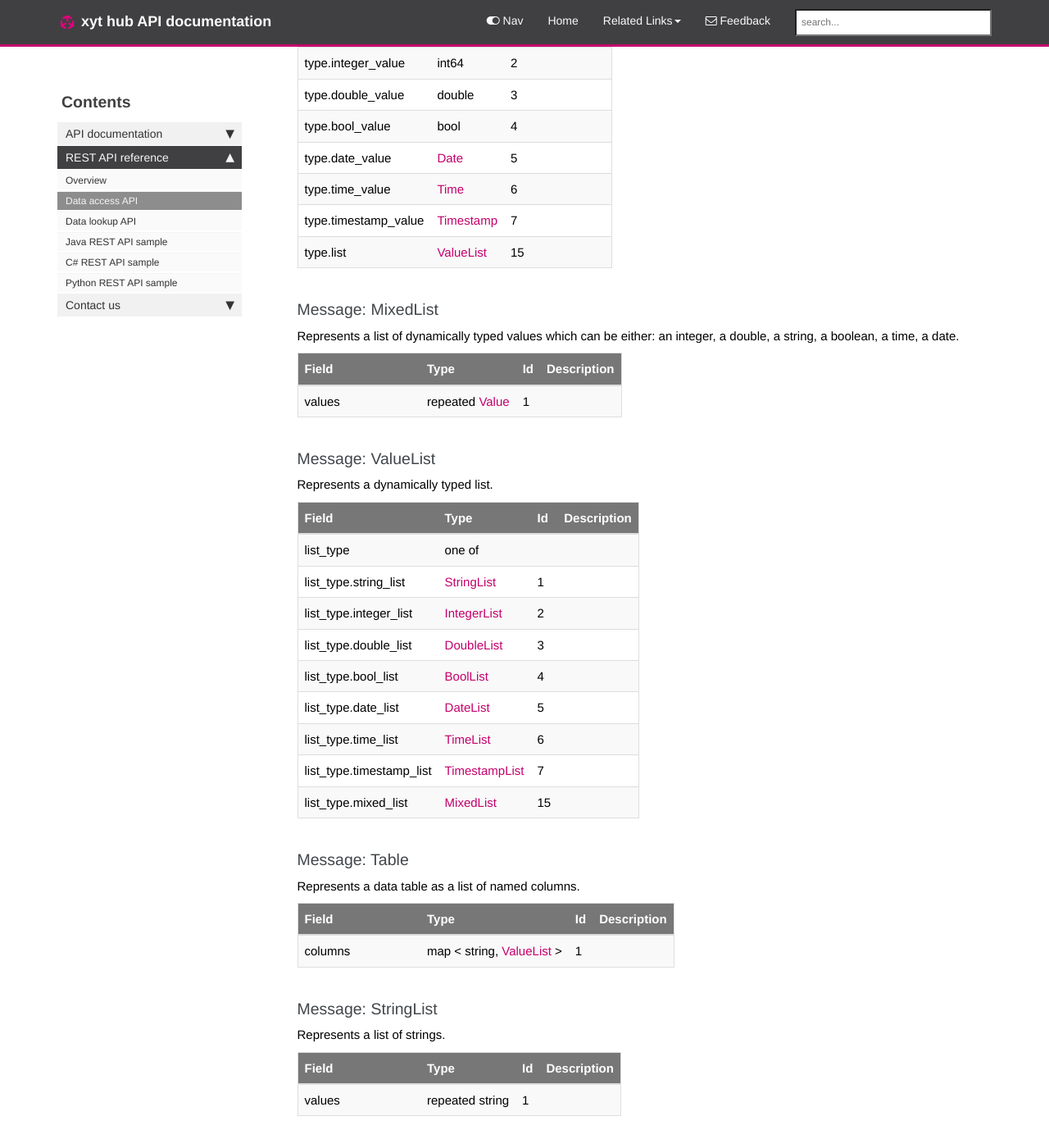
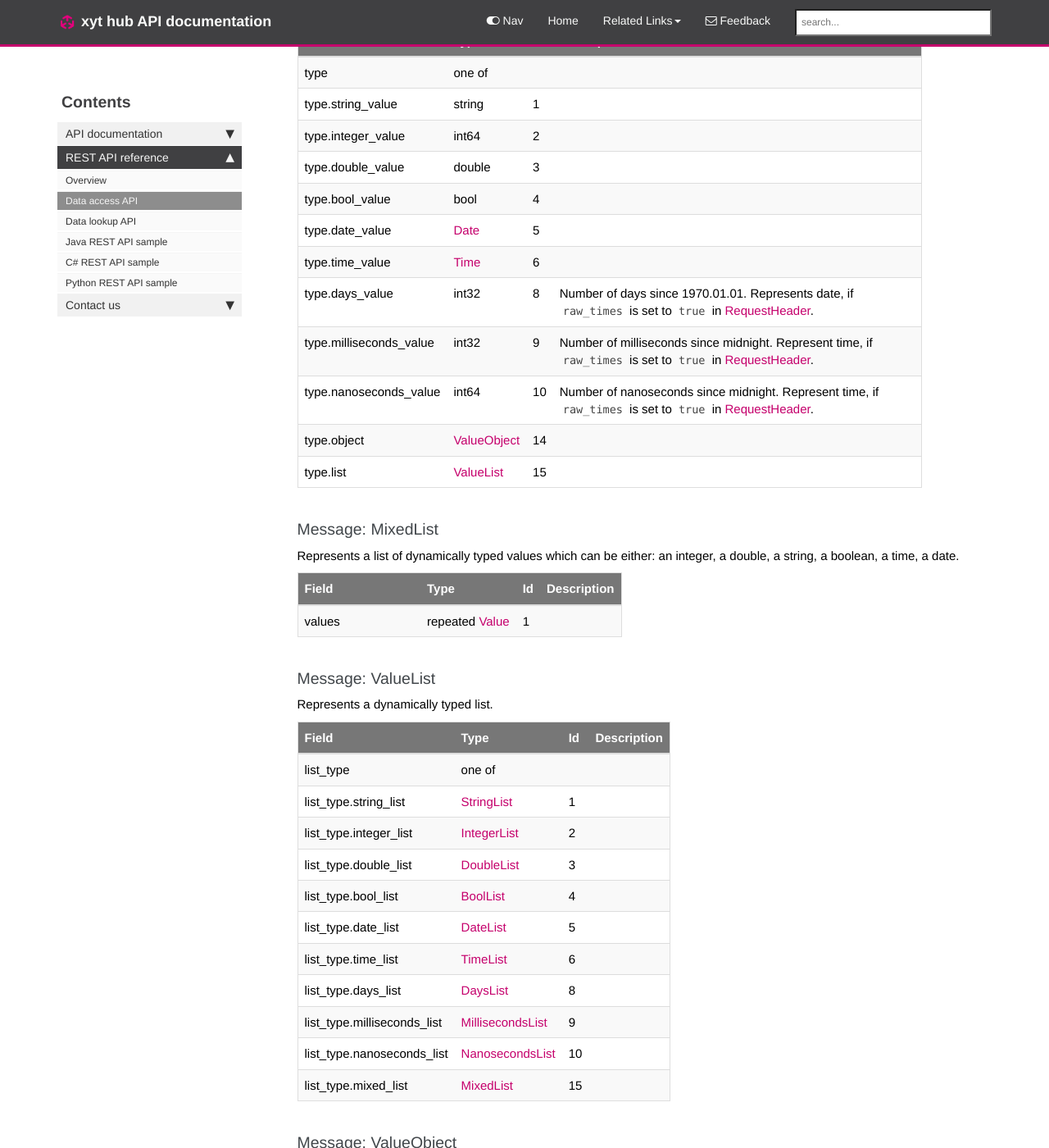
Before and after one commit to cr315/xythub.github.io, a Jekyll site: the page built from pages/xyt/api_data.md, in a window 1280 px wide and 1400 px high, scrolled down 21672 px. Shown: the whole window at 82% size. Built offline with Jekyll 4.4.1, drawn with Linux system fonts in a browser that asks for light colours; nearby versions of some CDN libraries; some web fonts are replaced; comment, search, counter and statistics services are not loaded; some of the changed text lies outside the part shown.

````diff
--- a/pages/xyt/api_data.md
+++ b/pages/xyt/api_data.md
@@ -133,7 +133,6 @@ Define type of data to be retrieved.
 | INCLUDE_NON_REGULAR | 6 | Specifies if non-regular trades should be included in the output. |
 | INCLUDE_CONTINUOUS_SESSION_ONLY | 7 | Specifies if only continuous session messages should be included in the result set. This covers filtering by trade conditions assigned to continuous session for trades and instrument status filtering for quotes. |
 | EXCLUDE_CANCELLED_TRADES | 10 | Specifies if canceled trades are removed from the output. Functionality removes only canceled trades that are no corrections. |
-| NANOSECONDS_TIMESTAMP | 15 | Use nanoseconds precision, if available, to represent time. |
 
 ### <a class="anchor" name="api_data.proto.TickDataResponse"></a> Message: TickDataResponse
 
@@ -727,7 +727,7 @@ Request header allows client to pass additional information with the request.
 | Field | Type | Id  | Description |
 | ----- | ---- | --- | ----------- |
 | reference_id | [UUID](#types.proto.UUID) | 1 | Cross reference identifier assigned to the request by the client. |
-| nanoseconds_representation | bool | 2 | If set to true, service uses nanosecond time resolution where applicable. |
+| raw_time | bool | 5 | If set to `true`, date/time values are represented as intger values since epoch see [Value](#types.proto.Value) for details. Using raw time values yields with better performance than using boxed date/time objects. |
 | page_limit_present | one of |  |  |
 | page_limit_present.page_limit | int64 | 3 | Size of the single page. |
 | page_start_present | one of |  |  |
@@ -800,7 +800,10 @@ an integer, a double, a string, a boolean, a time, a date or a list of values.
 | type.bool_value | bool | 4 |  |
 | type.date_value | [Date](#types.proto.Date) | 5 |  |
 | type.time_value | [Time](#types.proto.Time) | 6 |  |
-| type.timestamp_value | [Timestamp](#types.proto.Timestamp) | 7 |  |
+| type.days_value | int32 | 8 | Number of days since 1970.01.01. Represents date, if `raw_times` is set to `true` in [RequestHeader](#types.proto.RequestHeader). |
+| type.milliseconds_value | int32 | 9 | Number of milliseconds since midnight. Represent time, if `raw_times` is set to `true` in [RequestHeader](#types.proto.RequestHeader). |
+| type.nanoseconds_value | int64 | 10 | Number of nanoseconds since midnight. Represent time, if `raw_times` is set to `true` in [RequestHeader](#types.proto.RequestHeader). |
+| type.object | [ValueObject](#types.proto.ValueObject) | 14 |  |
 | type.list | [ValueList](#types.proto.ValueList) | 15 |  |
 
 ### <a class="anchor" name="types.proto.MixedList"></a> Message: MixedList
@@ -827,8 +830,19 @@ Represents a dynamically typed list.
 | list_type.bool_list | [BoolList](#types.proto.BoolList) | 4 |  |
 | list_type.date_list | [DateList](#types.proto.DateList) | 5 |  |
 | list_type.time_list | [TimeList](#types.proto.TimeList) | 6 |  |
-| list_type.timestamp_list | [TimestampList](#types.proto.TimestampList) | 7 |  |
+| list_type.days_list | [DaysList](#types.proto.DaysList) | 8 |  |
+| list_type.milliseconds_list | [MillisecondsList](#types.proto.MillisecondsList) | 9 |  |
+| list_type.nanoseconds_list | [NanosecondsList](#types.proto.NanosecondsList) | 10 |  |
 | list_type.mixed_list | [MixedList](#types.proto.MixedList) | 15 |  |
+
+### <a class="anchor" name="types.proto.ValueObject"></a> Message: ValueObject
+
+Represents an object with named fields.
+
+
+| Field | Type | Id  | Description |
+| ----- | ---- | --- | ----------- |
+| fields | map < string,  [Value](#types.proto.Value) >  | 1 |  |
 
 ### <a class="anchor" name="types.proto.Table"></a> Message: Table
 
@@ -893,14 +907,32 @@ Represents a list of time values.
 | ----- | ---- | --- | ----------- |
 | values | repeated  [Time](#types.proto.Time) | 1 |  |
 
-### <a class="anchor" name="types.proto.TimestampList"></a> Message: TimestampList
+### <a class="anchor" name="types.proto.DaysList"></a> Message: DaysList
 
-Represents a list of timestamp values.
+Represents a list of days (since 1970.01.01) values.
 
 
 | Field | Type | Id  | Description |
 | ----- | ---- | --- | ----------- |
-| values | repeated  [Timestamp](#types.proto.Timestamp) | 1 |  |
+| values | repeated  int32 | 1 |  |
+
+### <a class="anchor" name="types.proto.MillisecondsList"></a> Message: MillisecondsList
+
+Represents a list of milliseconds (since midnight) values.
+
+
+| Field | Type | Id  | Description |
+| ----- | ---- | --- | ----------- |
+| values | repeated  int32 | 1 |  |
+
+### <a class="anchor" name="types.proto.NanosecondsList"></a> Message: NanosecondsList
+
+Represents a list of nanoseconds (since midnight) values.
+
+
+| Field | Type | Id  | Description |
+| ----- | ---- | --- | ----------- |
+| values | repeated  int64 | 1 |  |
 
 ### <a class="anchor" name="types.proto.ProductType"></a> Enum: ProductType
 
--- a/pages/xyt/lib_java.md
+++ b/pages/xyt/lib_java.md
@@ -15,7 +15,7 @@ In order to use big xyt Cloud Platform Java Client add the following lines to yo
 <dependency>
   <groupId>big-xyt</groupId>
   <artifactId>xyt-hub</artifactId>
-  <version>1.1.0</version>
+  <version>X.Y.Z</version>
  </dependency>
 ```
 
@@ -211,7 +211,6 @@ Available Flag values:
 | INCLUDE_NON_REGULAR             | Specifies if non-regular trades should be included in the output.                                                                                                                                                                                                    |
 | INCLUDE_CONTINUOUS_SESSION_ONLY | Specifies if only continuous session messages should be included in the result set. This covers filtering by trade conditions assigned to continuous session for trades and instrument status filtering for quotes.                                                  |
 | EXCLUDE_CANCELLED_TRADES 	      | Specifies if canceled trades are removed from the output. Functionality removes only canceled trades that are no corrections.                                                                                                                                        |
-| NANOSECONDS_TIMESTAMP	          | Use nanoseconds precision, if available, to represent time.                                                                                                                                                                                                          |
 
 #### Output columns
 
--- a/pages/xyt/lib_python.md
+++ b/pages/xyt/lib_python.md
@@ -205,7 +205,6 @@ Available TickDataFlag values:
 | INCLUDE_NON_REGULAR             | Specifies if non-regular trades should be included in the output.                                                                                                                                                                                                    |
 | INCLUDE_CONTINUOUS_SESSION_ONLY | Specifies if only continuous session messages should be included in the result set. This covers filtering by trade conditions assigned to continuous session for trades and instrument status filtering for quotes.                                                  |
 | EXCLUDE_CANCELLED_TRADES 	      | Specifies if canceled trades are removed from the output. Functionality removes only canceled trades that are no corrections.                                                                                                                                        |
-| NANOSECONDS_TIMESTAMP	          | Use nanoseconds precision, if available, to represent time.                                                                                                                                                                                                          |
 
 #### Output columns
 
--- a/pages/xyt/lib_r.md
+++ b/pages/xyt/lib_r.md
@@ -12,7 +12,7 @@ Installation
 In order to use big xyt Cloud Platform R Client please install `xythub` package:
 
 ```
-R CMD INSTALL xythub_X.X.X.tar.gz
+R CMD INSTALL xythub_X.Y.Z.tar.gz
 ```
 
 Library initialization
@@ -191,7 +191,6 @@ Available `xythub.TICK_DATA_FLAGS()`:
 | INCLUDE_NON_REGULAR             | Specifies if non-regular trades should be included in the output.                                                                                                                                                                                                    |
 | INCLUDE_CONTINUOUS_SESSION_ONLY | Specifies if only continuous session messages should be included in the result set. This covers filtering by trade conditions assigned to continuous session for trades and instrument status filtering for quotes.                                                  |
 | EXCLUDE_CANCELLED_TRADES 	      | Specifies if canceled trades are removed from the output. Functionality removes only canceled trades that are no corrections.                                                                                                                                        |
-| NANOSECONDS_TIMESTAMP	          | Use nanoseconds precision, if available, to represent time.                                                                                                                                                                                                          |
 
 #### Output columns
 
````
Also changed, not shown: other parts of pages/xyt/api_data.md (+3 -2 lines), other parts of pages/xyt/lib_java.md (+1 -1 lines), other parts of pages/xyt/lib_python.md (+1 -1 lines), pages/xyt/api_lookup.md (+40 -8 lines), pages/xyt/lib_csharp.md (+0 -1 lines).
